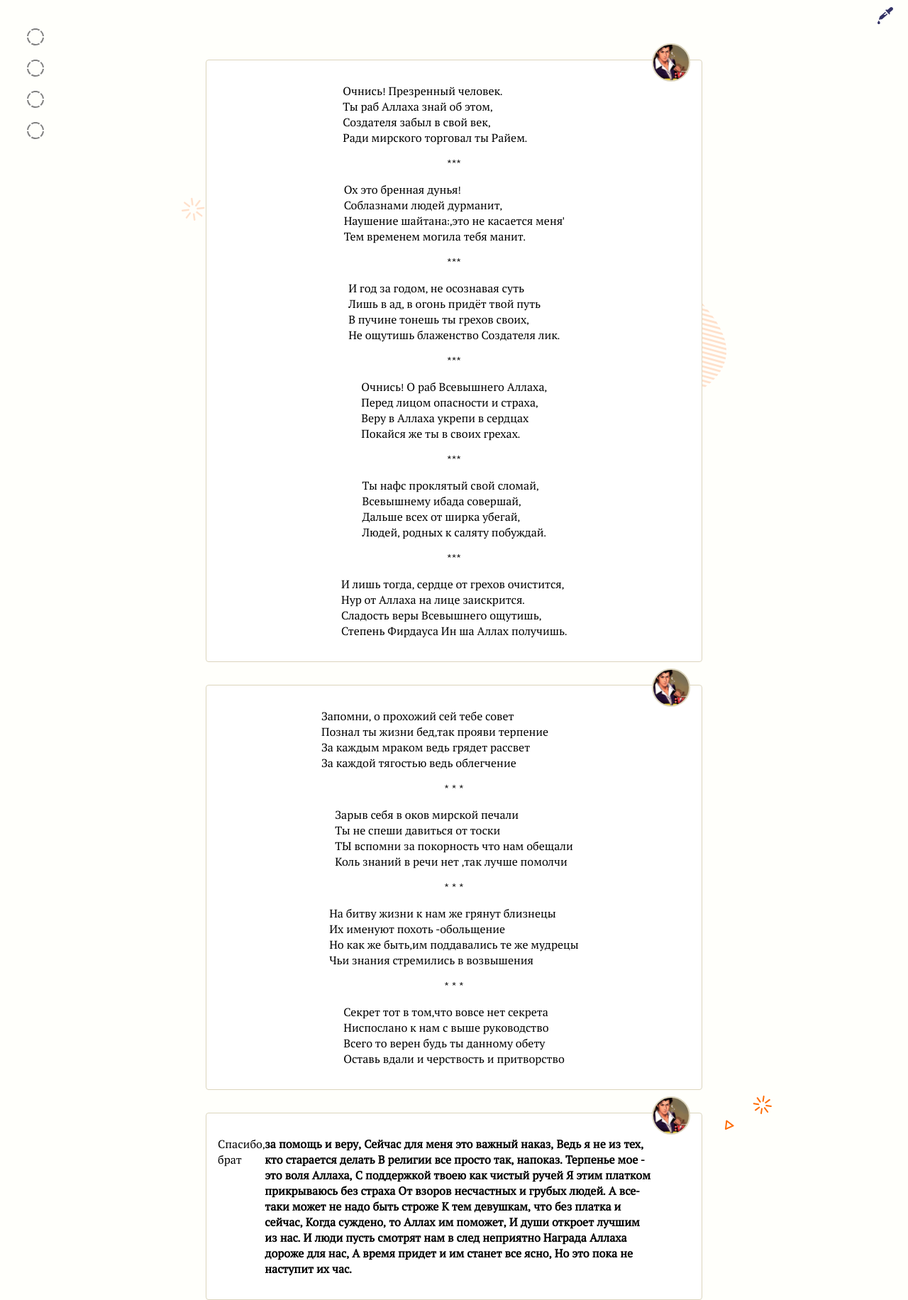
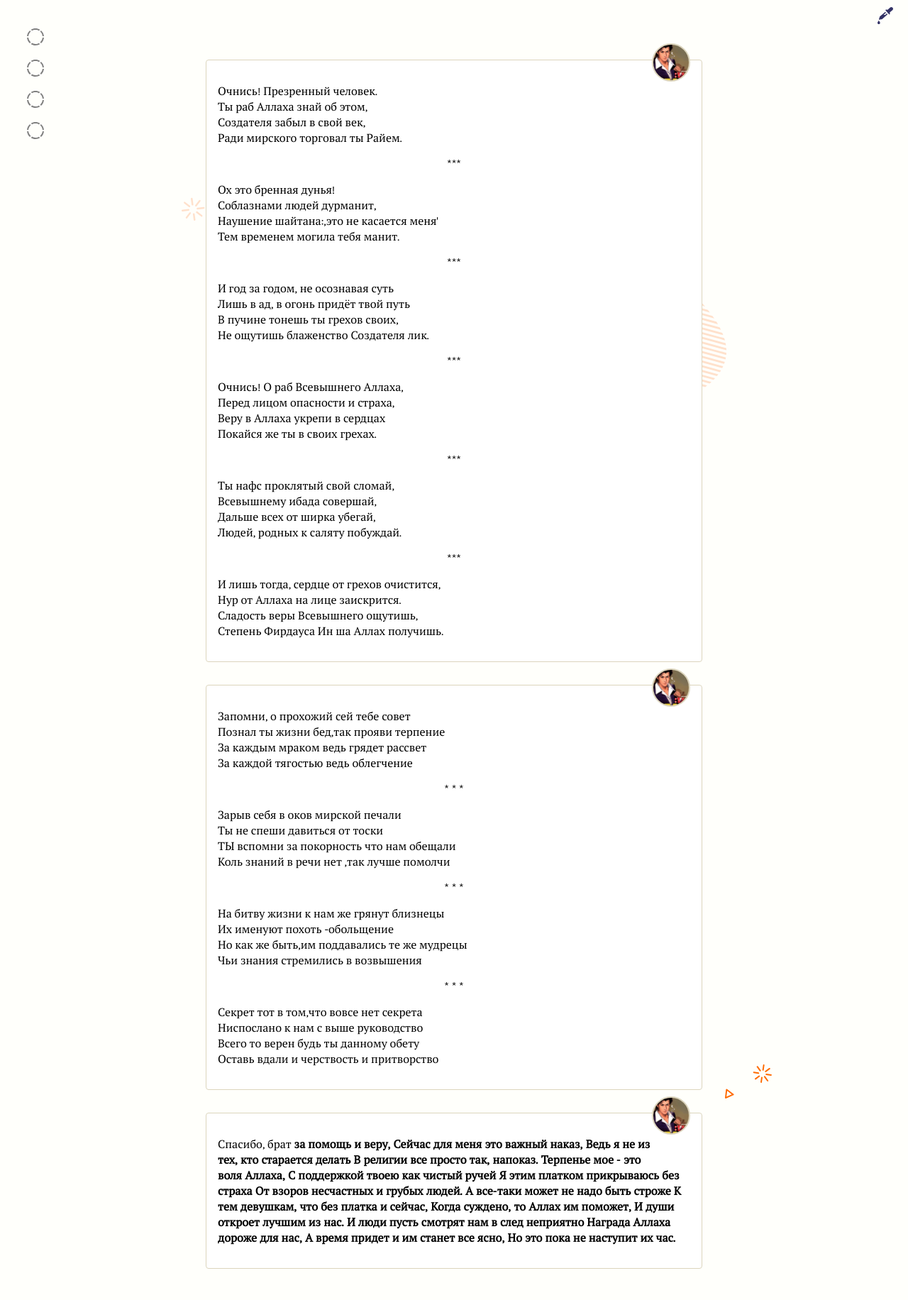
Before and after one commit to suyokiri/note, a PHP site: page / in a window 1280 px wide. Shown: the whole page at 71% size. After the commit the page ends 1788 px from the top, so only its background shows below. Run offline with PHP 8.4, Linux system fonts and the light colour scheme.

Commit message:
Update note.css

```diff
--- a/note.css
+++ b/note.css
@@ -54,10 +54,8 @@ body {
   background: var(--selection);
 }
 
-.b p {
-    display: flex;
-    justify-content: center;
-}
+
+
 a {
   text-decoration: none;
   color: var(--link-color);
```
